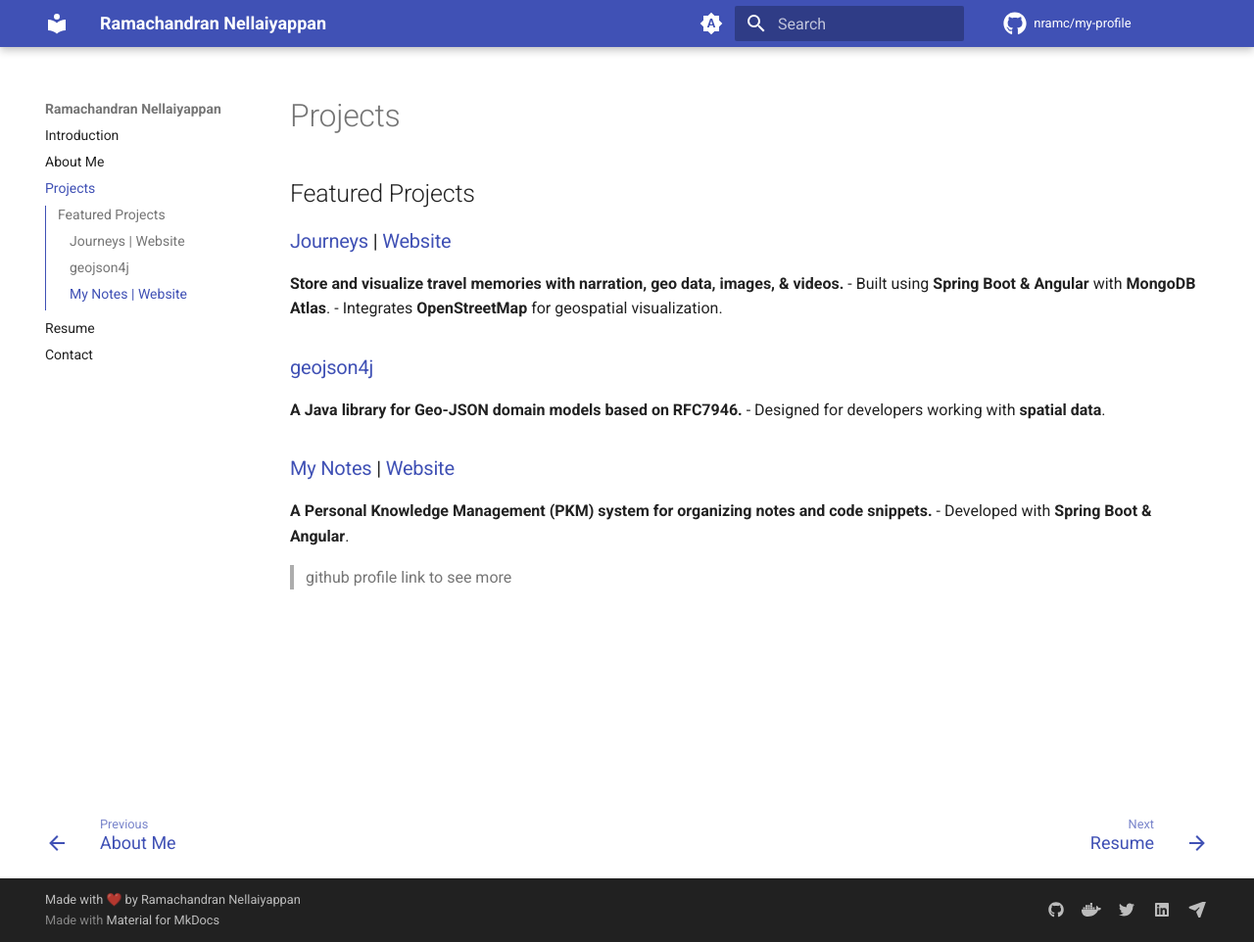
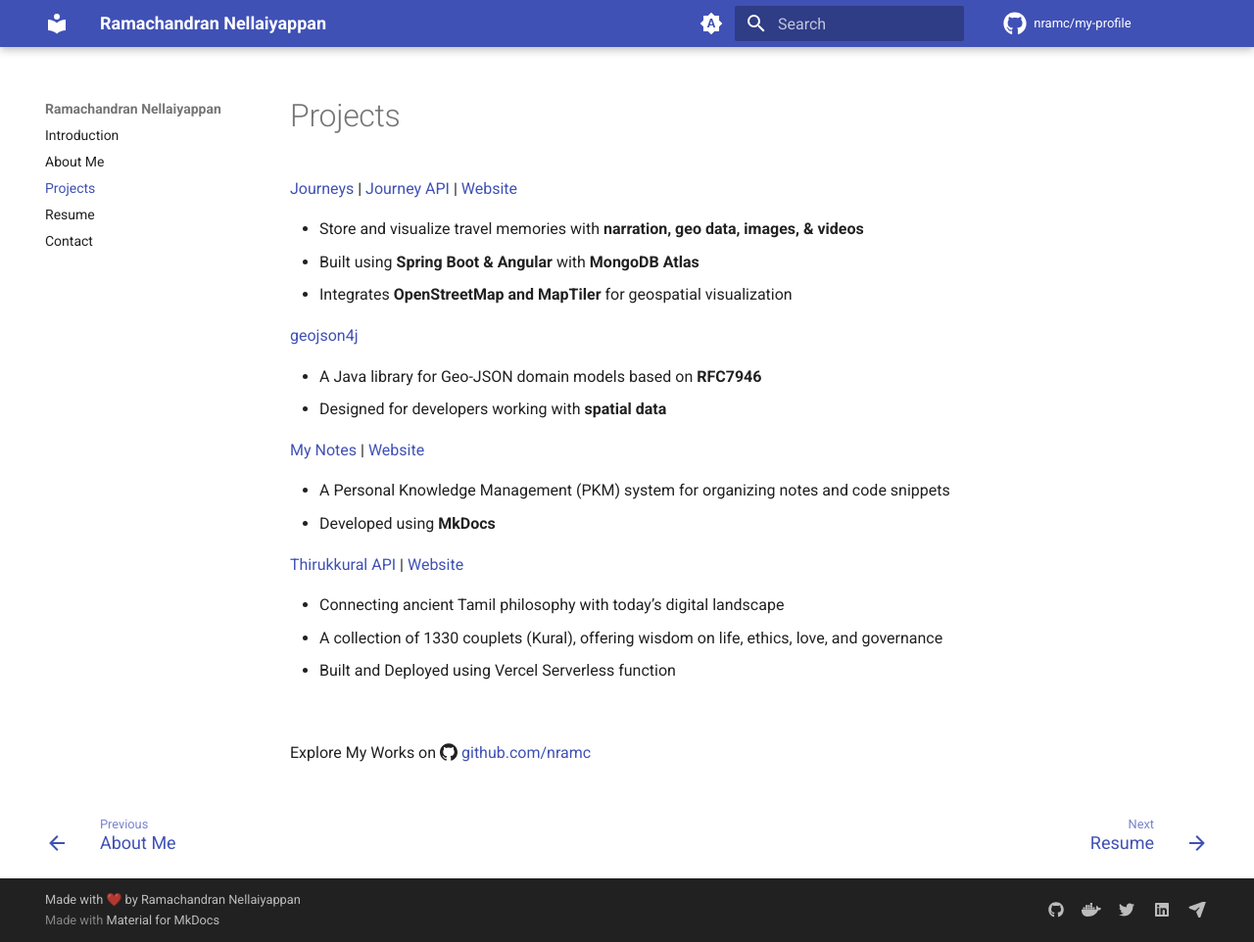
Before and after one commit to nramc/my-profile, an MkDocs documentation site: the page built from docs/projects.md, in a window 1280 px wide and 962 px high. Shown: the whole window at 98% size. Built offline with MkDocs 1.6.1 and Material for MkDocs 9.7.7, drawn with Linux system fonts in a browser that asks for light colours; comment, search, counter and statistics services are not loaded.

Commit message:
feat: projects.md added

```diff
--- a/docs/projects.md
+++ b/docs/projects.md
@@ -1,18 +1,27 @@
 # Projects
 
-## Featured Projects
+[Journeys](https://github.com/nramc/journeys) | [Journey API](https://github.com/nramc/journey-api) | [Website](https://nramc.github.io/journeys/)
 
-### [Journeys](https://github.com/) | [Website](https://)
-**Store and visualize travel memories with narration, geo data, images, & videos.**
-- Built using **Spring Boot & Angular** with **MongoDB Atlas**.
-- Integrates **OpenStreetMap** for geospatial visualization.
+- Store and visualize travel memories with **narration, geo data, images, & videos**
+- Built using **Spring Boot & Angular** with **MongoDB Atlas**
+- Integrates **OpenStreetMap and MapTiler** for geospatial visualization
 
-### [geojson4j](https://github.com/)
-**A Java library for Geo-JSON domain models based on RFC7946.**
-- Designed for developers working with **spatial data**.
+[geojson4j](https://github.com/)
 
-### [My Notes](https://github.com/) | [Website](https://)
-**A Personal Knowledge Management (PKM) system for organizing notes and code snippets.**
-- Developed with **Spring Boot & Angular**.
+- A Java library for Geo-JSON domain models based on **RFC7946**
+- Designed for developers working with **spatial data**
 
-> github profile link to see more
+[My Notes](https://github.com/) | [Website](https://)
+
+- A Personal Knowledge Management (PKM) system for organizing notes and code snippets
+- Developed using **MkDocs**
+
+[Thirukkural API](https://github.com/nramc/thirukkural-api) | [Website](https://tamil-kural-api.vercel.app/)
+
+- Connecting ancient Tamil philosophy with today’s digital landscape
+- A collection of 1330 couplets (Kural), offering wisdom on life, ethics, love, and governance
+- Built and Deployed using Vercel Serverless function
+
+<br />
+
+Explore My Works on  :simple-github: [github.com/nramc](https://github.com/nramc)
```
